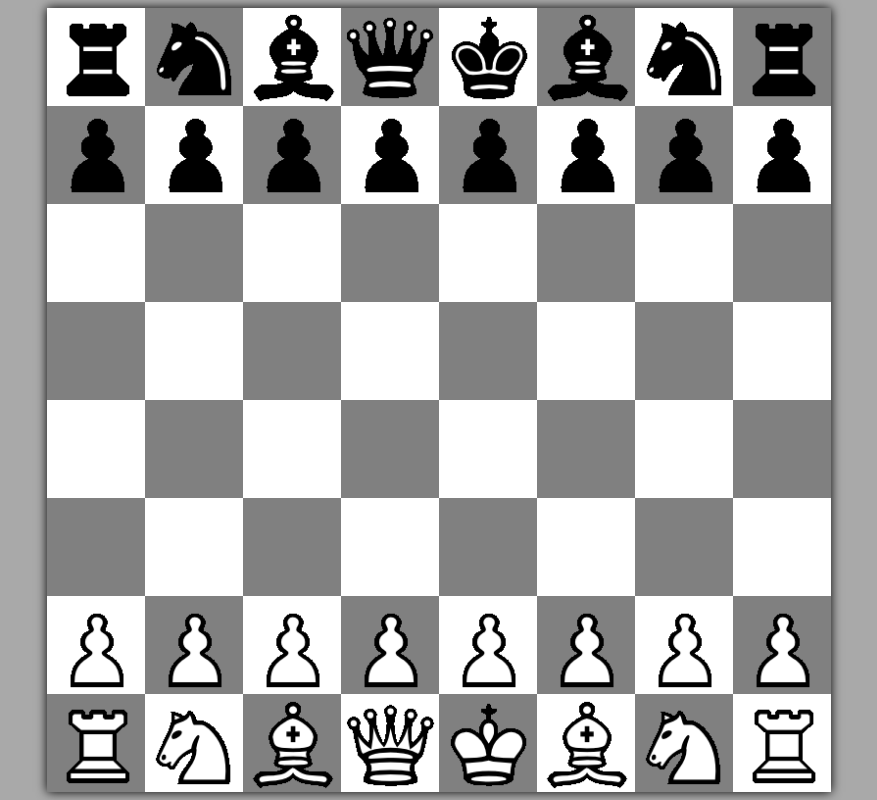
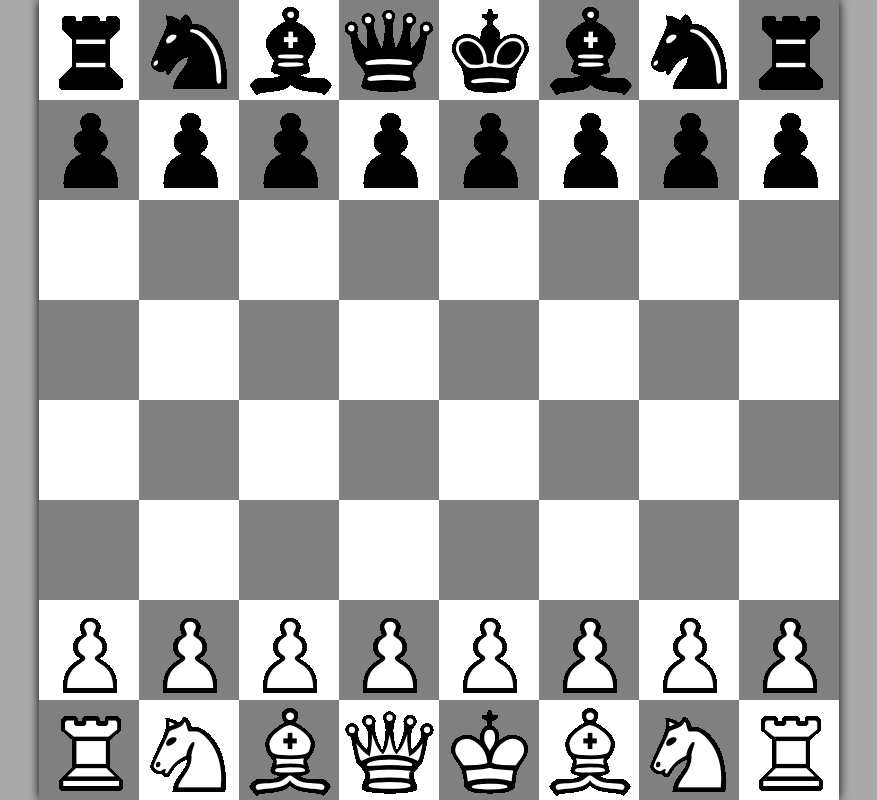
Before and after one commit to RomanDietenmeier/ChessEngine, a plain HTML site: page index.html in a window 1280 px wide. Shown: the whole page, without its empty margins (201-1078 px from the left). Drawn offline with Linux system fonts and the light colour scheme.

Commit message:
remove default body margin

```diff
--- a/index.html
+++ b/index.html
@@ -2,7 +2,7 @@
     <head>
         <meta charset="UTF-8"/>
     </head>
-    <body style="background-color: darkgray;">
+    <body style="background-color: darkgray; margin: 0; padding: 0;">
         <script type="module" src="./index.js"></script>
     </body>
 </html>
--- a/index.js
+++ b/index.js
@@ -4,7 +4,7 @@ var wrapperDiv=document.createElement('div');
 var canvas=document.createElement('canvas');
 var canvasContext=canvas.getContext("2d");
 var piecePics=await loadPieceImages();
-const canvasLengthPercentage=0.98;
+const canvasLengthPercentage=1;
 var length=(window.innerWidth<window.innerHeight)?window.innerWidth*canvasLengthPercentage:window.innerHeight*canvasLengthPercentage;
 var chessGame=new ChessGame();
 var moves=[];
```
